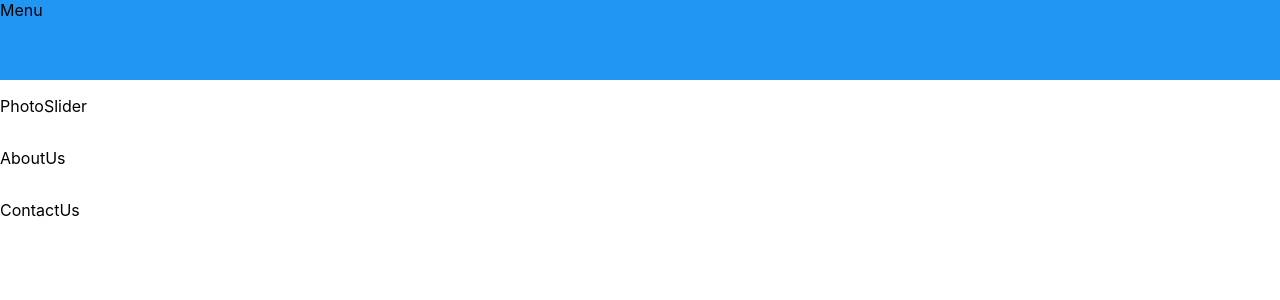
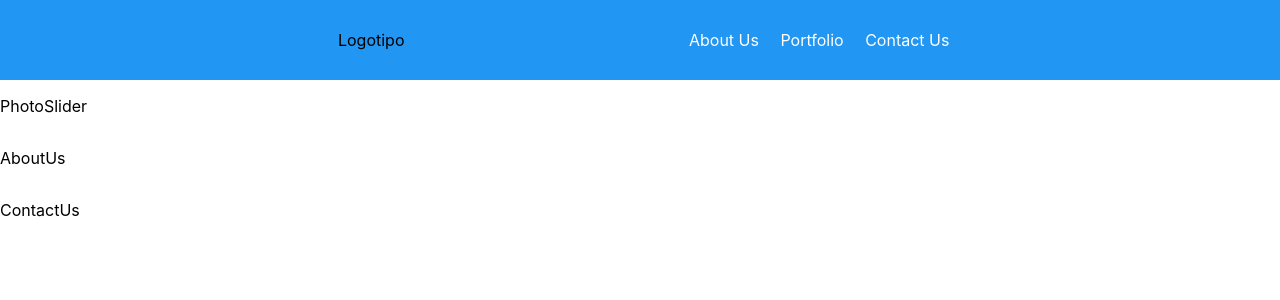
Before and after one commit to cardoso-palma/cardosoepalma, a React (Create React App) app: page / in a window 1280 px wide. Shown: the top 300 px of the page. Built offline with nearby package versions, Linux system fonts and the light colour scheme.

Commit message:
align menu options

```diff
--- a/src/Menu.js
+++ b/src/Menu.js
@@ -4,7 +4,16 @@ import './menu.css'
 class Menu extends React.Component {
     render() {
         return (
-            <div className='menu'>Menu</div>
+            <div className='menu'>
+                <div id='logo'>
+                    Logotipo
+                </div>
+                <div id='menuOptions'>
+                    <a href="#"> About Us</a>
+                    <a href="#"> Portfolio </a>
+                    <a href="#"> Contact Us</a>
+                </div>
+            </div>
         );
     }
 }
--- a/src/menu.css
+++ b/src/menu.css
@@ -2,4 +2,28 @@
     width: 100%;
     height: 10%;
     background-color: var(--primary-color);
+    display: flex;
 }
+
+.menu div {
+    display: flex;
+    justify-content: center;
+    align-items: center;
+}
+
+#logo{
+    width: 40%;
+    margin-left: 15%;
+}
+
+#menuOptions {
+    width: 60%;
+    text-align: right;
+    margin-right: 15%;
+}
+
+#menuOptions a {
+    text-decoration: none;
+    color: white;
+    padding: 2%;
+}
```
